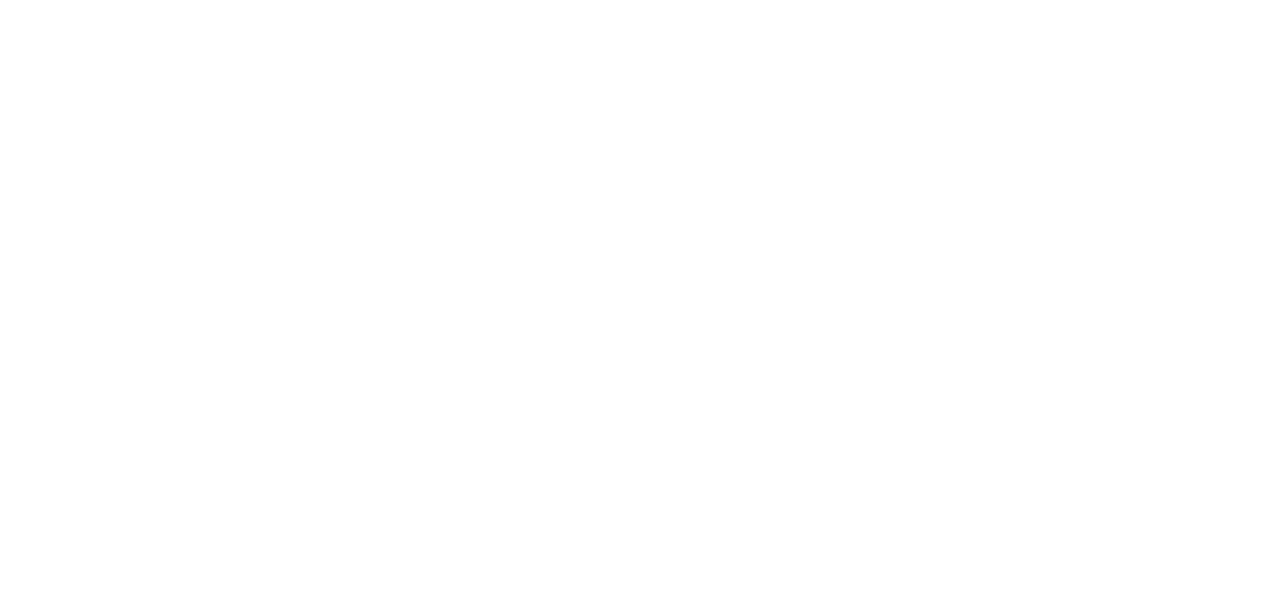
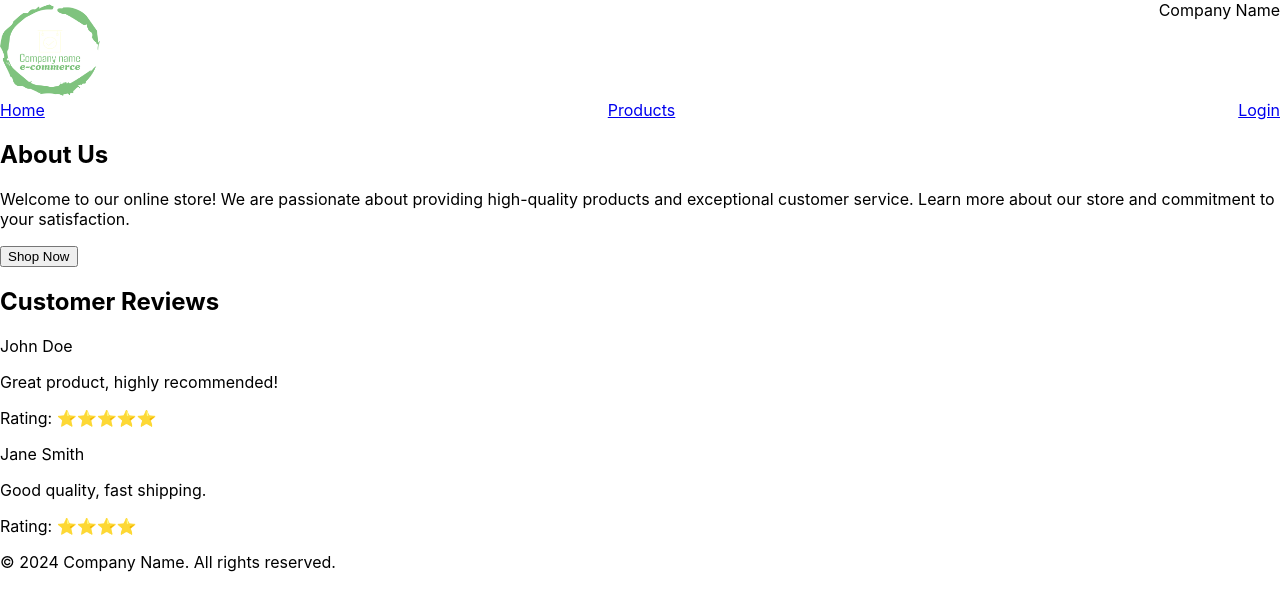
Before and after one commit to julienrabino/jephora_website, a React (Create React App) app in the folder my-ecommerce-app/: page / in a window 1280 px wide. Before the commit this address had no page. Shown: the top 610 px of the page. Built offline with nearby package versions, Linux system fonts and the light colour scheme.

Commit message:
finished homepage.js

```diff
--- a/my-ecommerce-app/src/App.js
+++ b/my-ecommerce-app/src/App.js
@@ -1,6 +1,9 @@
 import React from 'react';
 import './App.css';
 import Homepage from './component/Homepage';
+import Login from './component/Login';
+import Productpage from './component/Productpage';
+
 import {BrowserRouter, Routes, Route} from 'react-router-dom';
 
 function App() {
@@ -8,10 +11,10 @@ function App() {
 
     <BrowserRouter>
 
-
       <Routes>
-      <Route path = "/Homepage" element = {<Homepage />} />
-      {/* <Route path = "/Productpage" element = {<Productpage />}/> */}
+      <Route path = "/" element = {<Homepage />} />
+      <Route path = "/Productpage" element = {<Productpage />}/>
+      <Route path = "/Login" element = {<Login />} />
       </Routes>
 
 
--- /dev/null
+++ b/my-ecommerce-app/src/component/Footer.js
@@ -0,0 +1,9 @@
+import React from 'react';
+
+const Footer = () =>{
+    return(
+        <footer> © 2024 Company Name. All rights reserved.</footer>
+    );
+}
+
+export default Footer;
--- a/my-ecommerce-app/src/component/Header.js
+++ b/my-ecommerce-app/src/component/Header.js
@@ -1,6 +1,6 @@
 import React from 'react';
 import {NavLink} from 'react-router-dom';
-// import Productpage from './Productpage';
+import Productpage from './Productpage';
 const Header = () =>{
 
     return(
@@ -9,9 +9,12 @@ const Header = () =>{
                 <img src ="/images/logo.png" alt ="logo" height = "100px" width = "100px"/>
                 <span style = {{marginLeft: 'auto'}}>Company Name</span>
             </div>
-            <div>
+            <div style = {{display:'flex' , justifyContent:'space-between'}}>
 
-                <NavLink to = "/Homepage">Home</NavLink>
+                <NavLink to = "/">Home</NavLink>
+                <NavLink to = "/Productpage">Products</NavLink>
+
+                <NavLink to = "/Login">Login</NavLink>
             </div>
 
         </header>
--- /dev/null
+++ b/my-ecommerce-app/src/component/HomeMainSection.js
@@ -0,0 +1,85 @@
+import React , {useEffect, useState} from 'react';
+import { useNavigate } from 'react-router-dom';
+import reviews from '../data/review';
+
+
+const HomeMainSection = () =>{
+    const navigate = useNavigate();
+    const [reviewList, setReviews] = useState([]);
+    function shopNowButtonClicked (){
+        navigate('/Productpage');
+    }
+
+
+
+    useEffect(()=>{
+        var index1 = Math.floor(Math.random() * reviews.length);
+        const index2 = Math.floor(Math.random() * reviews.length );
+        while (index1=== index2){
+            index1 = Math.floor(Math.random() * reviews.length);
+        }
+        setReviews([reviews[index1], reviews[index2]]);
+
+    }, []);
+
+    function getStars(number){
+        if (number === 0){
+            return <p>Rating: No stars</p>;
+        }
+        else if (number === 1){
+            return <p>Rating: ⭐</p>;
+        }
+        else if (number === 2){
+            return <p>Rating: ⭐⭐</p>;
+        }
+        else if (number === 3){
+            return <p>Rating: ⭐⭐⭐</p>;
+        }
+        else if (number === 4){
+            return <p>Rating: ⭐⭐⭐⭐</p>;
+        }
+        else if (number === 5){
+            return <p>Rating: ⭐⭐⭐⭐⭐</p>;
+        }
+
+    }
+    return(
+        <div>
+        <div id = "about-us">
+            <h2> About Us</h2>
+            <p>Welcome to our online store! We are passionate about providing
+                high-quality products and exceptional customer service. Learn more
+                about our store and commitment to your satisfaction.
+            </p>
+        </div>
+
+       <button onClick = {shopNowButtonClicked}>Shop Now</button>
+
+        <div id = "customer-reviews">
+        <h2>Customer Reviews</h2>
+
+                {reviewList.map((review) =>
+                <div>
+                    <p>{review.customerName}</p>
+                    <p>{review.reviewContent}</p>
+                    {getStars(review.stars)}
+
+                </div>
+                    )}
+
+
+
+
+
+        </div>
+
+
+
+
+
+        </div>
+    );
+}
+
+
+export default HomeMainSection;
--- a/my-ecommerce-app/src/component/Homepage.js
+++ b/my-ecommerce-app/src/component/Homepage.js
@@ -1,9 +1,13 @@
 import React from 'react';
 import Header from './Header';
+import HomeMainSection from './HomeMainSection';
+import Footer from './Footer';
 const Homepage = () =>{
     return(
         <div>
             <Header/>
+            <HomeMainSection />
+            <Footer />
         </div>
     )
 }
--- /dev/null
+++ b/my-ecommerce-app/src/component/Login.js
@@ -0,0 +1,7 @@
+import React from 'react';
+
+const Login = () =>{
+    return;
+}
+
+export default Login;
--- /dev/null
+++ b/my-ecommerce-app/src/component/Productpage.js
@@ -0,0 +1,7 @@
+import React from 'react';
+
+const Productpage = () =>{
+    return;
+}
+
+export default Productpage;
```
